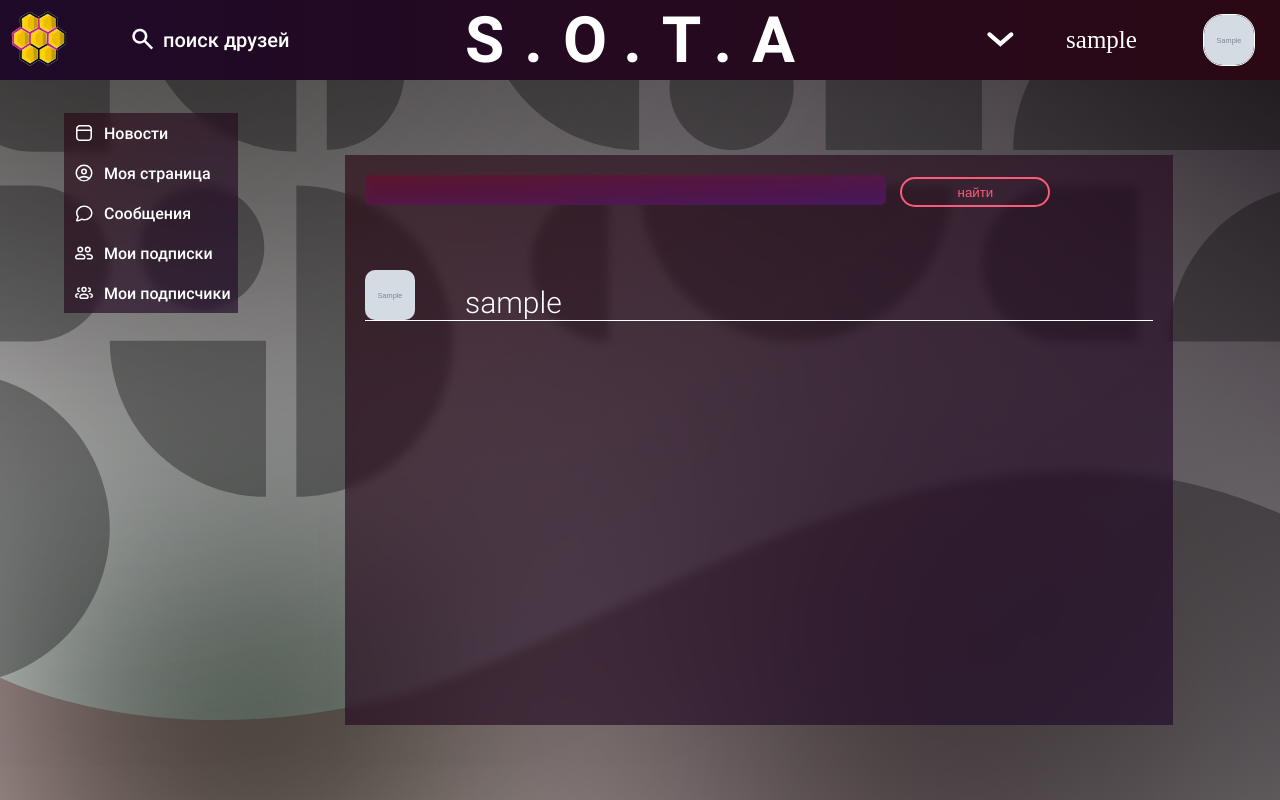
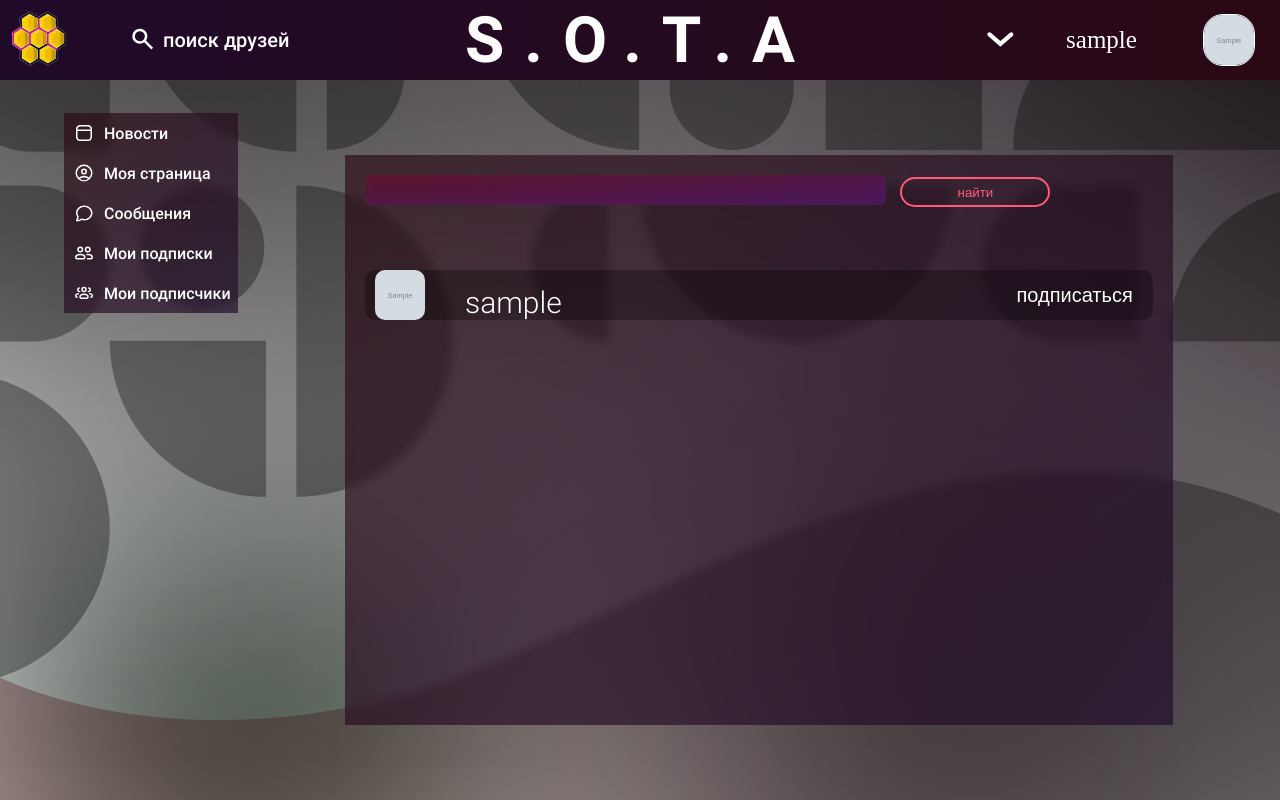
Before and after one commit to Cleamaster322/1st__Project__Web__, a Flask app: template flask_directory/templates/search_people_page/search_people_page.html in a window 1280 px wide. Run offline with Flask 2, Linux system fonts and the light colour scheme; the template is opened without the code that fills it: most values are stand-ins (such as "Sample title", 1, 10 or a date in 2020); grey boxes marked "Sample" are stand-in pictures.

Commit message:
кнопки подписаться в поиске

```diff
--- a/flask_directory/static/search_people_page/search_people_page.css
+++ b/flask_directory/static/search_people_page/search_people_page.css
@@ -58,20 +58,36 @@
   flex-direction: column;
 }
 .one_finded_people {
-  border-bottom: 1px white solid;
+  border-radius: 10px;
+  background: rgba(0,0,0, 0.3);
   margin-top: 20px;
   color: white;
   display: flex;
   font-family: "roboto-light", serif;
+  align-items: center;
+  justify-content: space-between;
+}
+.one_finded_people > form{
+  margin-right: 20px;
+}
+.one_finded_people > form > input {
+  background: none;
+  border: none;
+  cursor: pointer;
+  color:white;
+  font-size: 20px;
+}
+.name_and_log{
+  display: flex;
   align-items: flex-end;
 }
-
-.one_finded_people > img {
+.name_and_log > div {
+  font-size: 30px;
+  margin-left: 40px;
+}
+.name_and_log > img {
+  margin-left: 10px;
   border-radius: 10px;
   width: 50px;
   height: 50px;
 }
-.one_finded_people > div {
-  margin-left: 50px;
-  font-size: 30px;
-}
--- a/flask_directory/templates/search_people_page/search_people_page.html
+++ b/flask_directory/templates/search_people_page/search_people_page.html
@@ -11,8 +11,13 @@
                 {% if peoples %}
                     {% for people in peoples %}
                         <div class = "one_finded_people">
-                            <img src = '{{ people.avatar}}' alt="logo">
-                            <div>{{ people.login }}</div>
+                            <div class = "name_and_log">
+                                <img src = '{{ people.avatar}}' alt="logo">
+                                <div>{{ people.login }}</div>
+                            </div>
+                            <form>
+                                <input type="submit" value="подписаться">
+                            </form>
                         </div>
                     {% endfor %}
                 {% else %}
```
